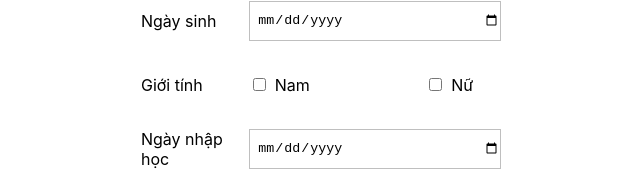
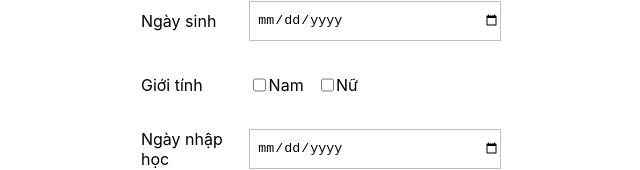
Before and after one commit to vuxmen/studentManager, a React (Create React App) app: page /NewStudent in a window 1280 px wide. Shown: the part 212-382 px from the top of the page, without its empty margins (319-959 px from the left). Built offline with nearby package versions, Linux system fonts and the light colour scheme.

Commit message:
eliminate scrolling on form

```diff
--- a/src/components/NewStudent.js
+++ b/src/components/NewStudent.js
@@ -80,7 +80,7 @@ export default function NewStudent() {
                 <div>
                     <label htmlFor="gender">Giới tính</label>
                     <div className = {style.gender}>
-                        <div>
+                        <div className={style.manCheckBox}>
                             <input className = {style.standard3} type="checkbox"
                             value = "Nam" onChange = {e => handleAddGender(e.target.value, e.target.checked)}/>
                             <label htmlFor="Nam" >Nam</label>
--- a/src/components/NewStudent.module.css
+++ b/src/components/NewStudent.module.css
@@ -78,13 +78,16 @@
 
 .gender {
     display: flex;
-    justify-content: space-between;
     align-items: center;
     flex: 0 0 70%;
 }
 
 .gender > div {
-    flex: 0 0 70%;
+    display: flex;
+}
+
+.manCheckBox {
+    margin-right: 16px;
 }
 
 .gender input {
```
